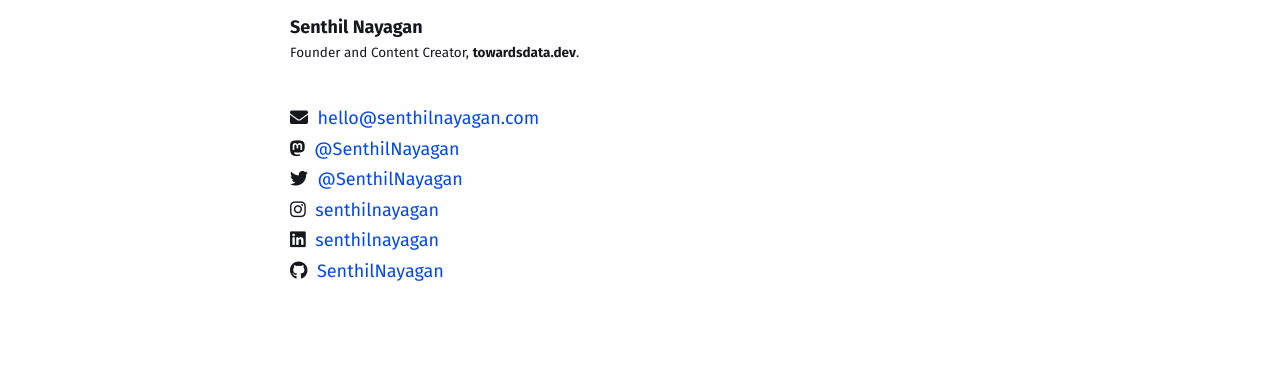
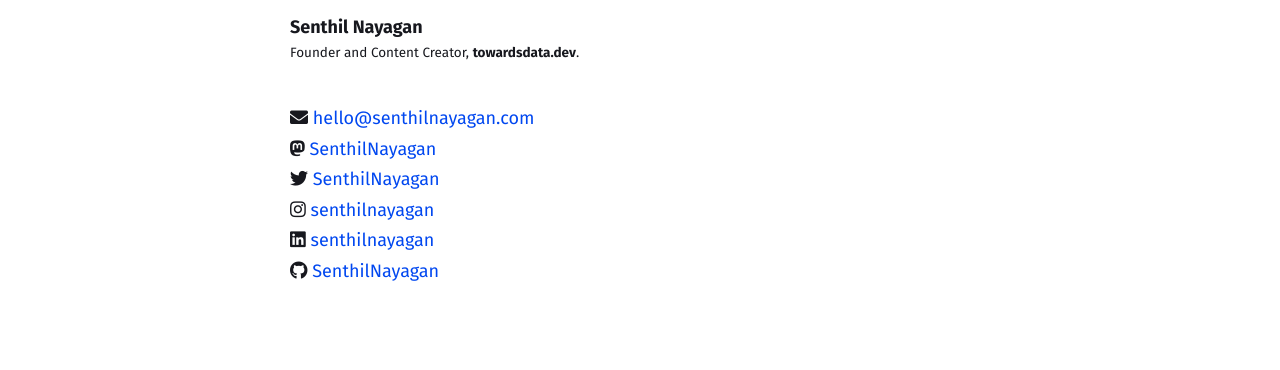
Before and after one commit to SenthilNayagan/senthilnayagan.github.io, a Jekyll site: the page built from _pages/about.md, in a window 1280 px wide. Shown: the part 1513-1883 px from the top of the page. Built offline with Jekyll 4.4.1, drawn with Linux system fonts in a browser that asks for light colours; nearby versions of some CDN libraries; comment, search, counter and statistics services are not loaded; some of the changed lines change nothing that is shown.

Commit message:
Styles updated

```diff
--- a/_pages/about.md
+++ b/_pages/about.md
@@ -22,9 +22,9 @@ Happy learning!
 **Senthil Nayagan**<br/>
 <sup>Founder and Content Creator, **towardsdata.dev**.</sup>
 
-<i class="fas fa-envelope"></i>&nbsp;&nbsp;[hello@senthilnayagan.com](mailto:hello@senthilnayagan.com)<br/>
-<i class="fab fa-mastodon"></i>&nbsp;&nbsp;[@SenthilNayagan](https://fosstodon.org/@SenthilNayagan){:target="_blank"}<br/>
-<i class="fab fa-twitter"></i>&nbsp;&nbsp;[@SenthilNayagan](https://twitter.com/SenthilNayagan){:target="_blank"}<br/>
-<i class="fab fa-instagram"></i>&nbsp;&nbsp;[senthilnayagan](https://www.instagram.com/senthilnayagan){:target="_blank"}<br/>
-<i class="fab fa-linkedin"></i>&nbsp;&nbsp;[senthilnayagan](https://www.linkedin.com/in/senthilnayagan){:target="_blank"}<br/>
-<i class="fab fa-github"></i>&nbsp;&nbsp;[SenthilNayagan](https://github.com/SenthilNayagan){:target="_blank"}
+<i class="fas fa-envelope"></i>&nbsp;[hello@senthilnayagan.com](mailto:hello@senthilnayagan.com)<br/>
+<i class="fab fa-mastodon"></i>&nbsp;[SenthilNayagan](https://fosstodon.org/@SenthilNayagan){:target="_blank"}<br/>
+<i class="fab fa-twitter"></i>&nbsp;[SenthilNayagan](https://twitter.com/SenthilNayagan){:target="_blank"}<br/>
+<i class="fab fa-instagram"></i>&nbsp;[senthilnayagan](https://www.instagram.com/senthilnayagan){:target="_blank"}<br/>
+<i class="fab fa-linkedin"></i>&nbsp;[senthilnayagan](https://www.linkedin.com/in/senthilnayagan){:target="_blank"}<br/>
+<i class="fab fa-github"></i>&nbsp;[SenthilNayagan](https://github.com/SenthilNayagan){:target="_blank"}
```
